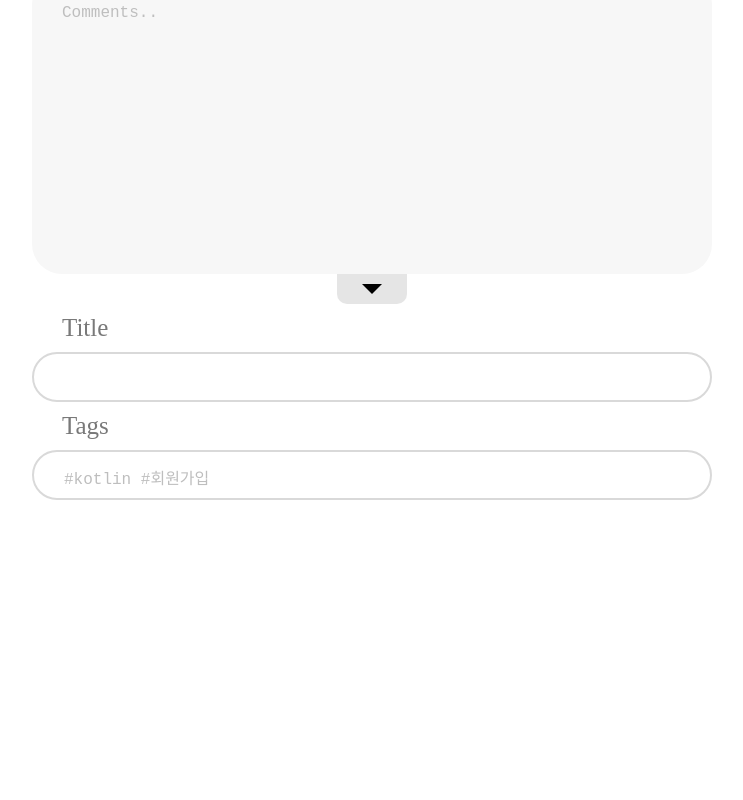
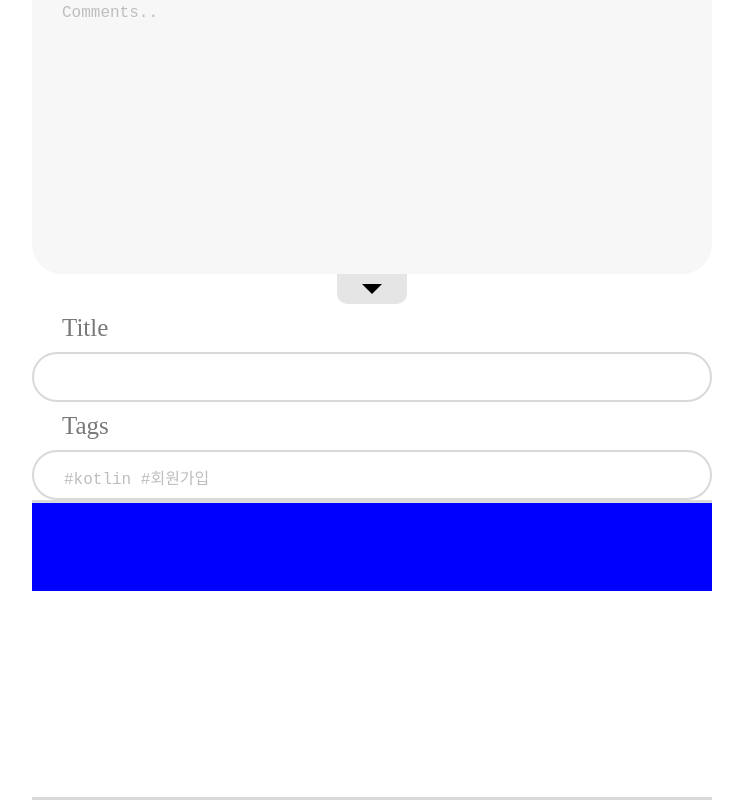
Before and after one commit to 1-yuna/STDERR, a React (Vite) app in the folder Project-Stderr/frontend/: page / in a window 1280 px wide. Shown: the part 452-1252 px from the top of the page, without its empty margins (268-1011 px from the left). Before the commit the page ends 952 px from the top, so only its background shows below. Built offline with nearby package versions, Linux system fonts and the light colour scheme.

Commit message:
[style] reply 컴포넌트 작성 중

```diff
--- a/Project-Stderr/frontend/src/components/ContentElements/TitleTag.jsx
+++ b/Project-Stderr/frontend/src/components/ContentElements/TitleTag.jsx
@@ -1,6 +1,9 @@
 // eslint-disable-next-line no-unused-vars
 import React from "react";
 import styled from "styled-components";
+
+// <TitleTag name="Title" />
+// <TitleTag name="Tags" />
 
 const TitleTagBody = styled.div`
   width: 100%;
--- /dev/null
+++ b/Project-Stderr/frontend/src/components/Reply/index.jsx
@@ -0,0 +1,53 @@
+// eslint-disable-next-line no-unused-vars
+import React from "react";
+import styled from "styled-components";
+
+const ReplyBody = styled.div`
+  width: 100%;
+`;
+
+const ReplyBox = styled.div`
+  width: 100%;
+  height: 300px;
+  border-top: 3px solid #d9d9d9; /* 왼쪽에만 선 추가 */
+  border-bottom: 3px solid #d9d9d9;
+`;
+
+const TopBox = styled.div`
+  width: 100%;
+  height: 30%;
+  background-color: blue;
+`;
+
+const ProfileImg = styled.div`
+  width: 100%;
+`;
+
+const NameBox = styled.div`
+  width: 100%;
+`;
+
+const HeartBox = styled.div`
+  width: 100%;
+`;
+
+const CommentBox = styled.div`
+  width: 100%;
+`;
+
+function Reply() {
+  return (
+    <ReplyBody>
+      <ReplyBox>
+        <TopBox>
+          <ProfileImg></ProfileImg>
+          <NameBox></NameBox>
+          <HeartBox></HeartBox>
+        </TopBox>
+        <CommentBox></CommentBox>
+      </ReplyBox>
+    </ReplyBody>
+  );
+}
+
+export default Reply;
--- a/Project-Stderr/frontend/src/pages/HomePage.jsx
+++ b/Project-Stderr/frontend/src/pages/HomePage.jsx
@@ -4,6 +4,7 @@ import Background from "../components/Background";
 import Question from "../components/ContentElements/Question.jsx";
 import Code from "../components/ContentElements/Code.jsx";
 import TitleTag from "../components/ContentElements/TitleTag.jsx";
+import Reply from "../components/Reply";
 
 function HomePage() {
   return (
@@ -12,6 +13,7 @@ function HomePage() {
       <Code />
       <TitleTag name="Title" />
       <TitleTag name="Tags" />
+      <Reply />
     </Background>
   );
 }
```
